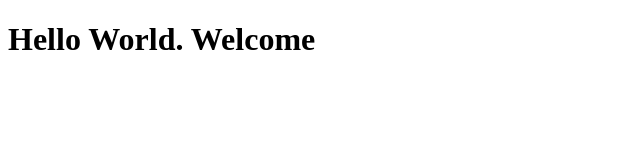
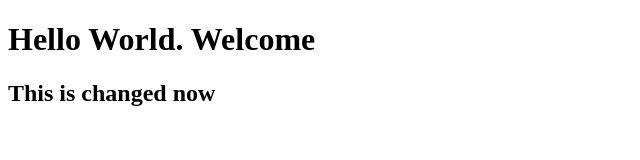
Before and after one commit to anooakv/Test, a plain HTML site: page index.html in a window 1280 px wide. Shown: the whole page, without its empty margins (0-640 px from the left). Drawn offline with Linux system fonts and the light colour scheme.

Commit message:
updated 2

```diff
--- a/index.html
+++ b/index.html
@@ -5,5 +5,6 @@
 </head>
 <body>
 <h1>Hello World. Welcome</h1>
+<h2>This is changed now</h2>
 </body>
 </html>
```
